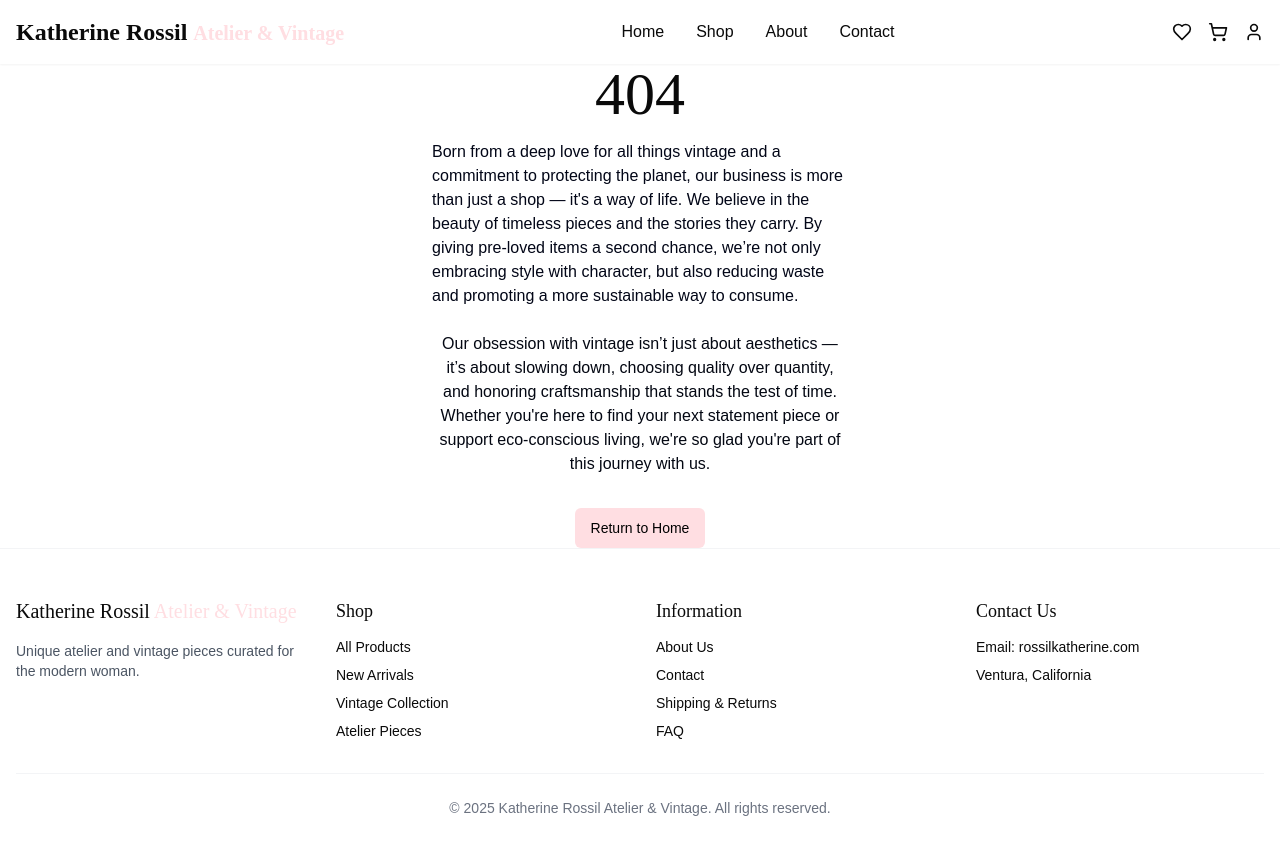
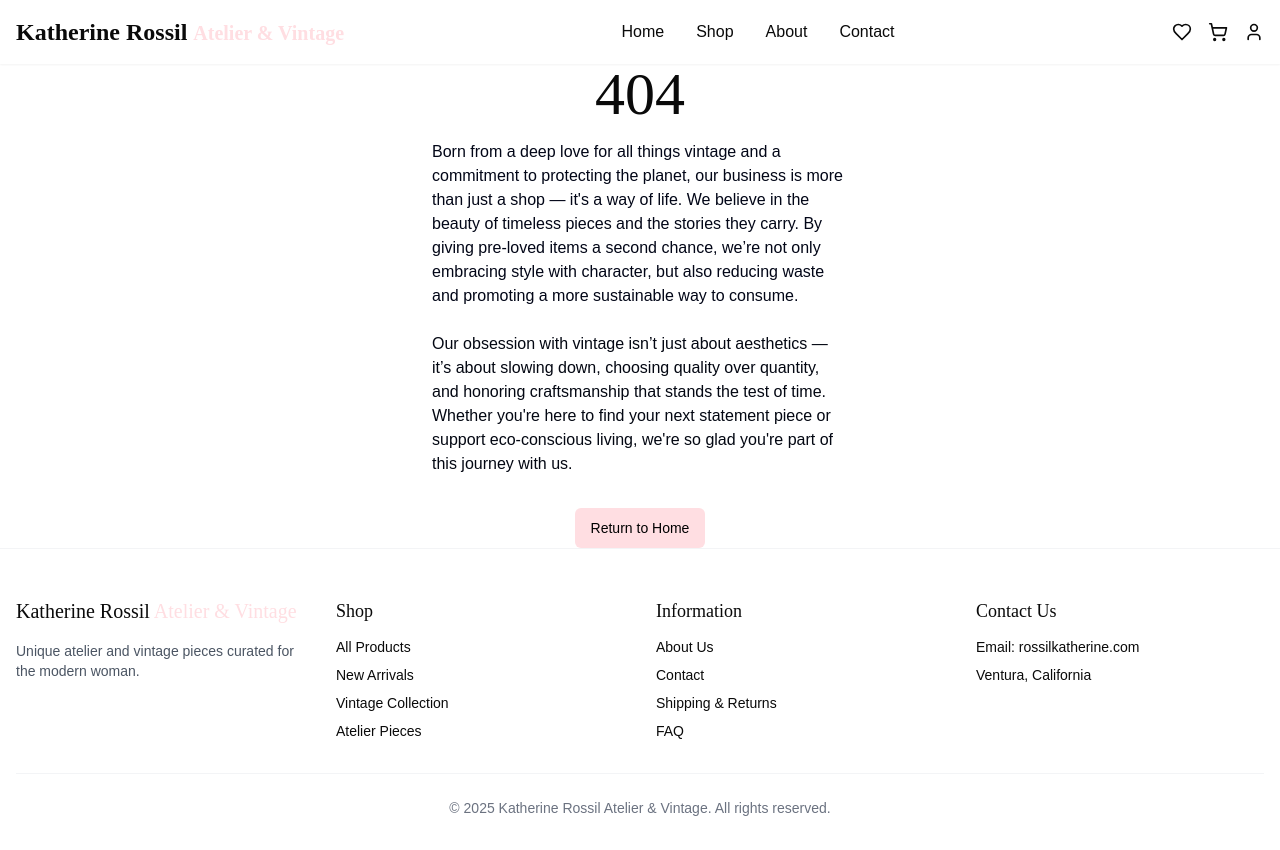
Before and after one commit to KittyKatTheDev/katherinerossilatelier-36, a React (Vite) app: page /about in a window 1280 px wide. Built offline with nearby package versions, Linux system fonts and the light colour scheme.

Commit message:
Visual edit in Lovable
Edited UI in Lovable

```diff
--- a/src/pages/NotFound.tsx
+++ b/src/pages/NotFound.tsx
@@ -12,7 +12,7 @@ const NotFound = () => {
         <div className="text-center max-w-md px-4">
           <h1 className="font-serif text-6xl mb-4">404</h1>
           <p className="mb-6 text-slate-950 text-base font-light text-left">Born from a deep love for all things vintage and a commitment to protecting the planet, our business is more than just a shop — it's a way of life. We believe in the beauty of timeless pieces and the stories they carry. By giving pre-loved items a second chance, we’re not only embracing style with character, but also reducing waste and promoting a more sustainable way to consume.</p>
-          <p className="mb-8 text-gray-950">Our obsession with vintage isn’t just about aesthetics — it’s about slowing down, choosing quality over quantity, and honoring craftsmanship that stands the test of time. Whether you're here to find your next statement piece or support eco-conscious living, we're so glad you're part of this journey with us.</p>
+          <p className="mb-8 text-gray-950 text-left font-light text-base">Our obsession with vintage isn’t just about aesthetics — it’s about slowing down, choosing quality over quantity, and honoring craftsmanship that stands the test of time. Whether you're here to find your next statement piece or support eco-conscious living, we're so glad you're part of this journey with us.</p>
           <Button asChild className="bg-brand-pink hover:bg-brand-pink/90 text-black">
             <Link to="/">Return to Home</Link>
           </Button>
```
